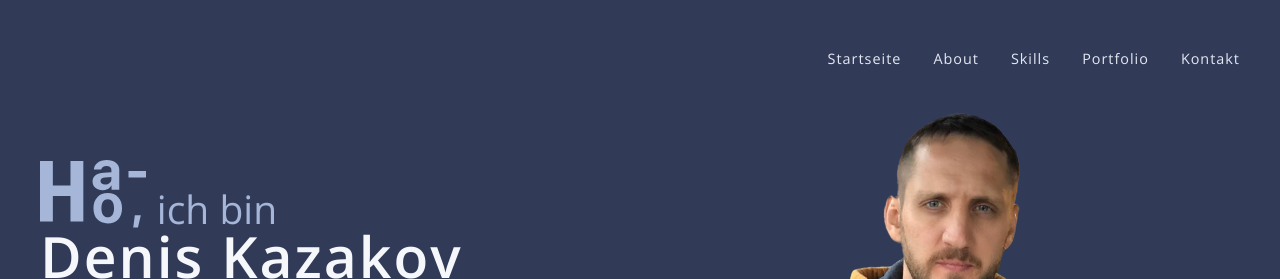
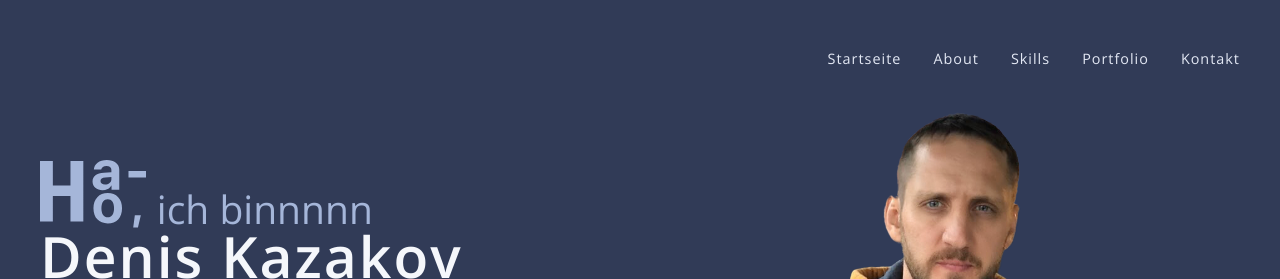
Before and after one commit to den777kaz/den-kaz.com, a website: page app/index.html in a window 1280 px wide. Shown: the top 279 px of the page. Drawn offline with nearby package versions, Linux system fonts and the light colour scheme.

Commit message:
changed text

```diff
--- a/app/index.html
+++ b/app/index.html
@@ -40,7 +40,7 @@
                   src="./images/dest/grafik/Group 52.svg"
                   alt="hallo grafik"
                 />
-                <span>ich bin</span>
+                <span>ich binnnnn</span>
               </span>
               <h1 data-aos="fade-right" data-aos-delay="200">Denis Kazakov</h1>
               <p data-aos="fade-right" data-aos-delay="300"> Junior <span
```
